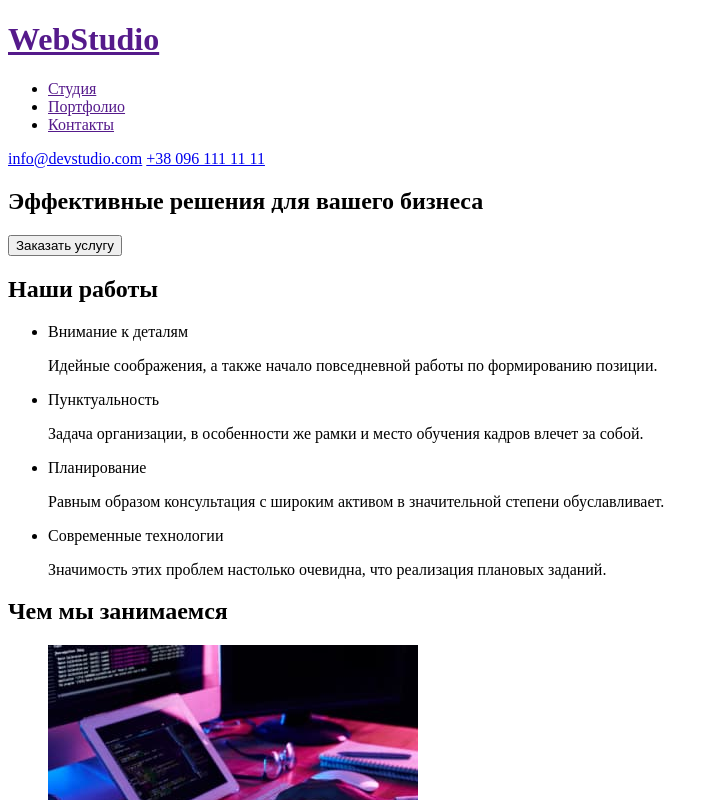
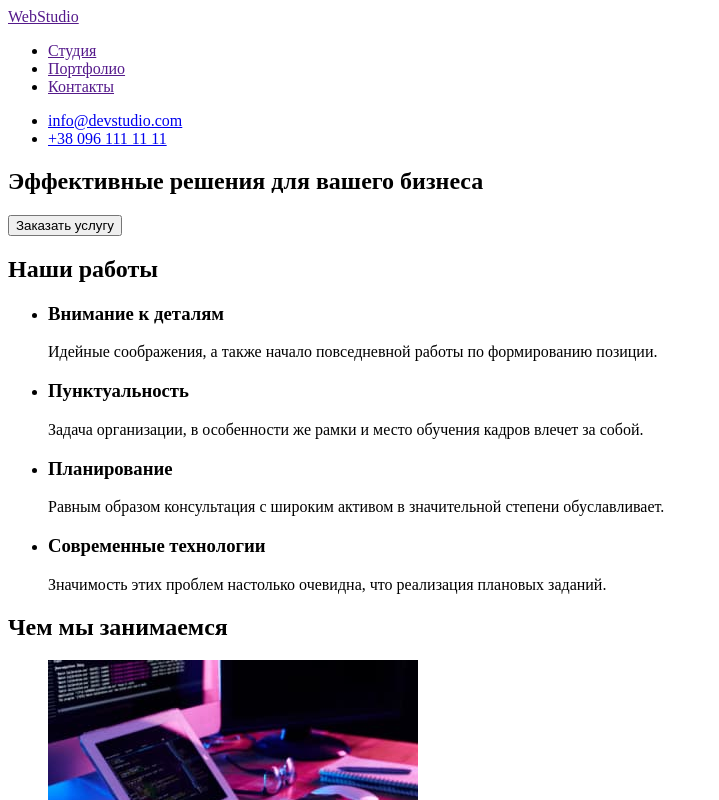
Before and after one commit to Yurii2040/goit-markup-hw-01, a plain HTML site: page index.html in a window 1280 px wide. Shown: the top 800 px of the page, without its empty margins (0-719 px from the left). Drawn offline with Linux system fonts and the light colour scheme.

Commit message:
Исправил ошибки

```diff
--- a/index.html
+++ b/index.html
@@ -8,42 +8,46 @@
 </head>
 <body>
     <header>
-        <h1><a href="">WebStudio</a></h1>
         <nav>
+            <a href="">WebStudio</a>
         <ul>
             <li><a href="">Студия</a></li>
             <li><a href="">Портфолио</a></li>
             <li><a href="">Контакты</a></li>
         </ul>
         </nav>
-        <a href="mailto:info@devstudio.com">info@devstudio.com</a>
-        <a href="tel:+380961111111">+38 096 111 11 11</a>
+        <ul>
+            <li><a href="mailto:info@devstudio.com">info@devstudio.com</a></li>
+            <li><a href="tel:+380961111111">+38 096 111 11 11</a></li>
+        </ul>
     </header>
     <main>
         <section>
-        <h2>Эффективные решения для вашего бизнеса</h2>
-        <button>Заказать услугу</button>
+        <h1>Эффективные решения для вашего бизнеса</h1>
+        <button type="button">Заказать услугу</button>
         </section>
-        <h2>Наши работы</h2>
         <section>
+            <h2>Наши работы</h2>
             <ul>
                 <li>
-                   Внимание к деталям
+                   <h3>Внимание к деталям</h3>
                     <p>Идейные соображения, а также начало повседневной работы по формированию позиции.</p>
                 </li>
                 <li>
-                    Пунктуальность
+                    <h3>Пунктуальность</h3>
                     <p>Задача организации, в особенности же рамки и место обучения кадров влечет за собой.</p>
                 </li>
                 <li>
-                    Планирование
+                    <h3>Планирование</h3>
                     <p>Равным образом консультация с широким активом в значительной степени обуславливает.</p>
                 </li>
                 <li>
-                    Современные технологии
+                    <h3>Современные технологии</h3>
                     <p>Значимость этих проблем настолько очевидна, что реализация плановых заданий.</p>
                 </li>
             </ul>
+        </section>
+        <section>
             <h2>Чем мы занимаемся</h2>
             <ul>
                 <li>
@@ -85,9 +89,13 @@
     </main>
     <footer>
         <a href="">WebStudio</a>
-        <address>г. Киев, пр-т Леси Украинки, 26</address>
-        <a href="mailto:info@devstudio.com">info@devstudio.com</a>
-        <a href="tel:+380961111111">+38 096 111 11 11</a>
+        <address>
+            <ul>
+                <li>г.Киев, пр-т Леси Украинки, 26</li>
+                <li><a href="mailto:info@devstudio.com">info@devstudio.com</a></li>
+                <li><a href="tel:+380961111111">+38 096 111 11 11</a></li>
+            </ul>
+        </address>
     </footer>
 </body>
 </html>
```
